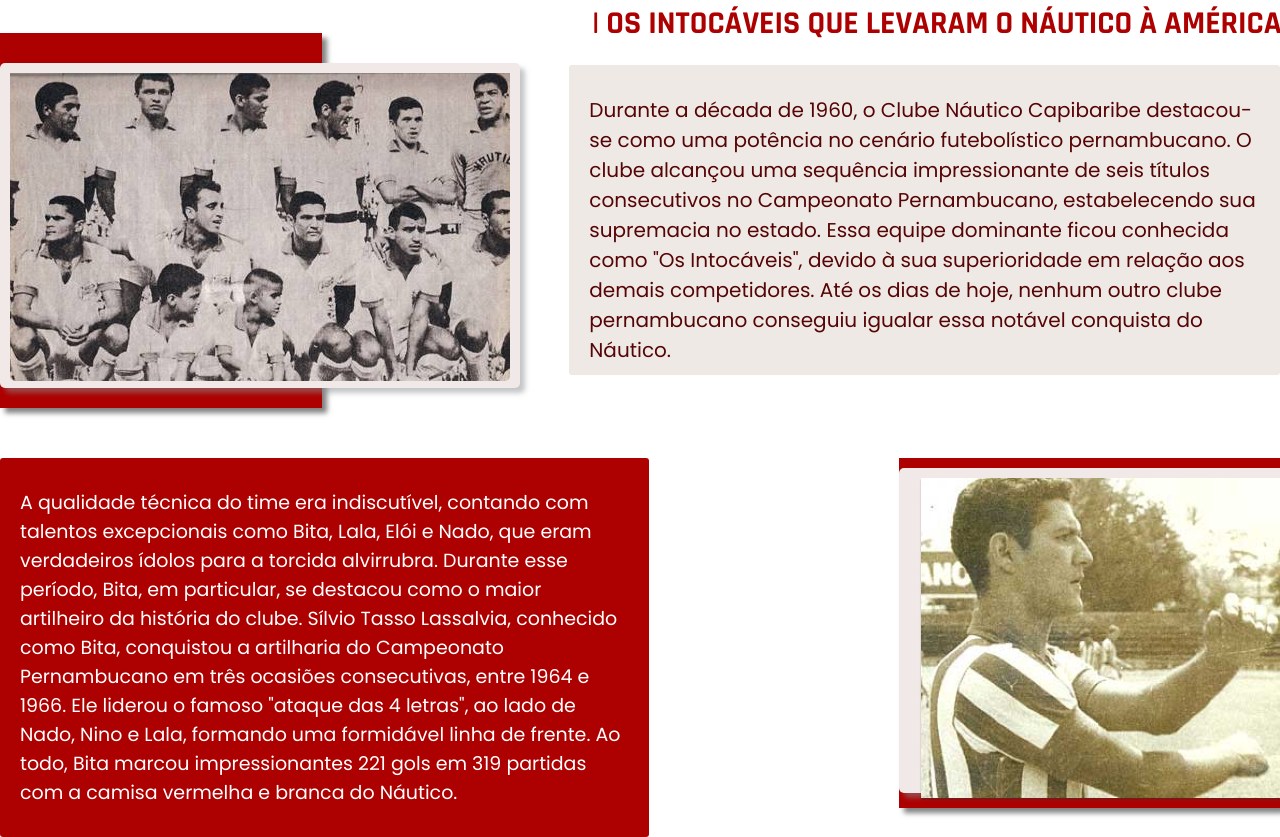
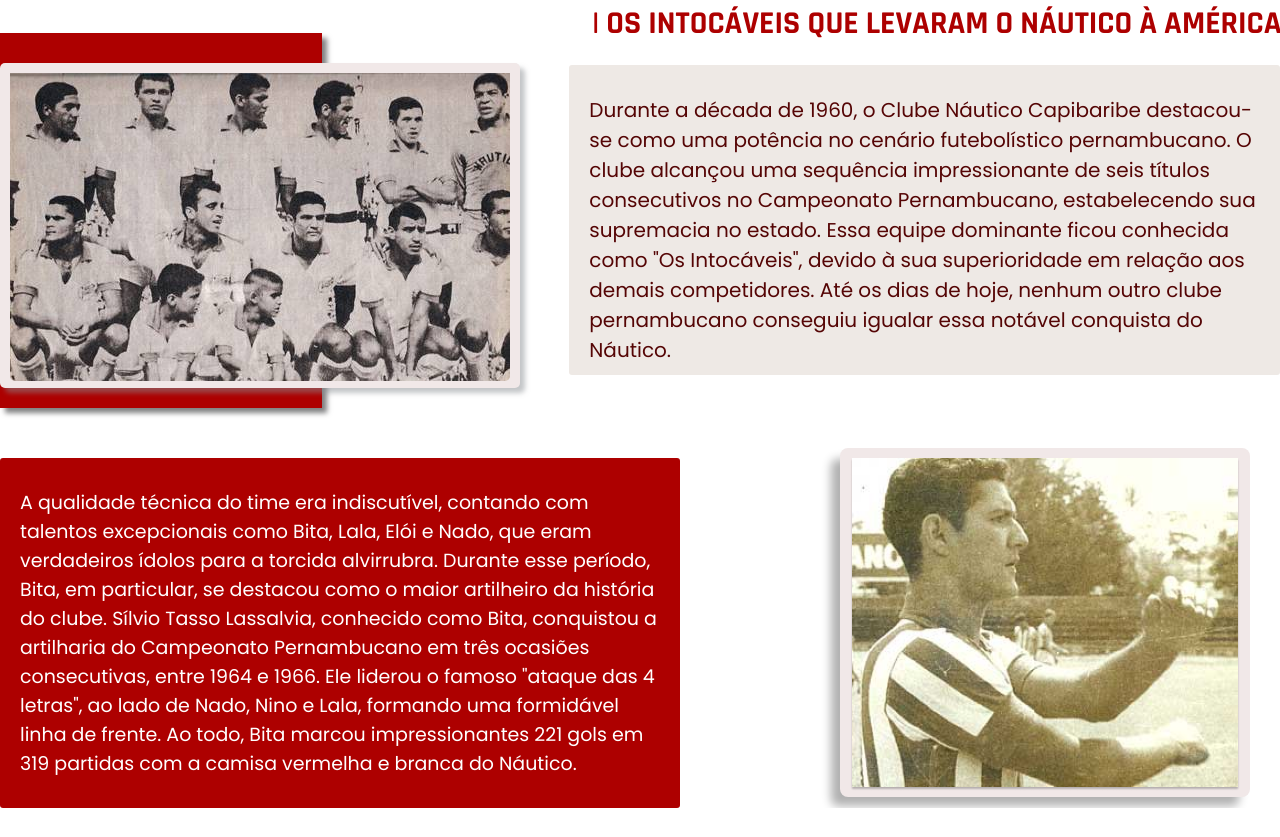
Before and after one commit to m4riah/nautico-pe, a plain HTML site: page index.html in a window 1280 px wide. Shown: the part 1125-1962 px from the top of the page. After the commit the page ends 1933 px from the top, so only its background shows below. Drawn offline with Linux system fonts and the light colour scheme.

Commit message:
testando margins da div card2

```diff
--- a/index.html
+++ b/index.html
@@ -145,22 +145,25 @@
 
         <div class="container4">
             <div class="text3">
-                A qualidade técnica do time era indiscutível, contando com talentos excepcionais como Bita, Lala, Elói e Nado,
+                A qualidade técnica do time era indiscutível, contando com talentos excepcionais como Bita, Lala, Elói e
+                Nado,
                 que eram verdadeiros ídolos para a torcida alvirrubra.
-                Durante esse período, Bita, em particular, se destacou como o maior artilheiro da história do clube. Sílvio Tasso Lassalvia, conhecido como Bita,
+                Durante esse período, Bita, em particular, se destacou como o maior artilheiro da história do clube.
+                Sílvio Tasso Lassalvia, conhecido como Bita,
                 conquistou a artilharia do Campeonato Pernambucano
-                em três ocasiões consecutivas, entre 1964 e 1966. Ele liderou o famoso "ataque das 4 letras", ao lado de Nado, Nino e Lala,
-                formando uma formidável linha de frente. Ao todo, Bita marcou impressionantes 221 gols em 319 partidas com a camisa vermelha e branca do Náutico.
+                em três ocasiões consecutivas, entre 1964 e 1966. Ele liderou o famoso "ataque das 4 letras", ao lado de
+                Nado, Nino e Lala,
+                formando uma formidável linha de frente. Ao todo, Bita marcou impressionantes 221 gols em 319 partidas
+                com a camisa vermelha e branca do Náutico.
             </div>
 
-            <div class="boxRed2">
-                <div class="card2">
-                    <div class="card-img2">
-                        <img src="/src/img/bita-jogador.png" alt="">
-                    </div>
+
+            <div class="card2">
+                <div class="card-img2">
+                    <img class="bita" src="/src/img/bita-jogador.png" alt="">
                 </div>
+            </div>
         </div>
-    </div>
     </main>
 
     <script src="/src/js/script.js"></script>
--- a/src/css/style.css
+++ b/src/css/style.css
@@ -439,32 +439,27 @@ margin-right: 10px;
     border-radius: 3px;
 }
 
-.boxRed2 {
-    margin-left: 250px;
-    margin-top: 20px;
-    background-color: #AD0000;
-    width: 400px;
-    height: 340px;
-    position: relative;
-    box-shadow: 5px 5px 5px rgba(5, 6, 7, 0.5);
-    padding-bottom: 10px;
+.card2 {
+    right: 30px;
+    margin-top: 10px;
+    background-color: #F1E8E8;
+    width: 410px;
+    position: absolute;
+    height: 349px;
+    border-radius: 8px;
+    cursor: pointer;
+    transition: box-shadow 0.3s ease-in-out;
+    box-shadow: -10px 10px 10px -1px rgba(5, 6, 7, 0.313);
+
 }
 
-.card2 {
-    margin-top: 10px;
-    background-color: #F1E8E8;
-    width: 390px;
-    position: absolute;
-    height: 325px;
-    border-radius: 5px;
-    box-shadow: 5px 5px 5px rgba(137, 142, 146, 0.5);
+.card2:hover {
+    box-shadow: 10px 10px 10px rgba(5, 6, 7, 0.5);
 }
 
 .card-img2 img {
-    position: absolute;
-    width: 380px;
-    margin-left: 10px;
-    border-radius: 5px;
+    width: 390px;
+    border-radius: 8px;
     padding-top: 10px;
     padding-left: 10px;
     padding-right: 10px;
```
